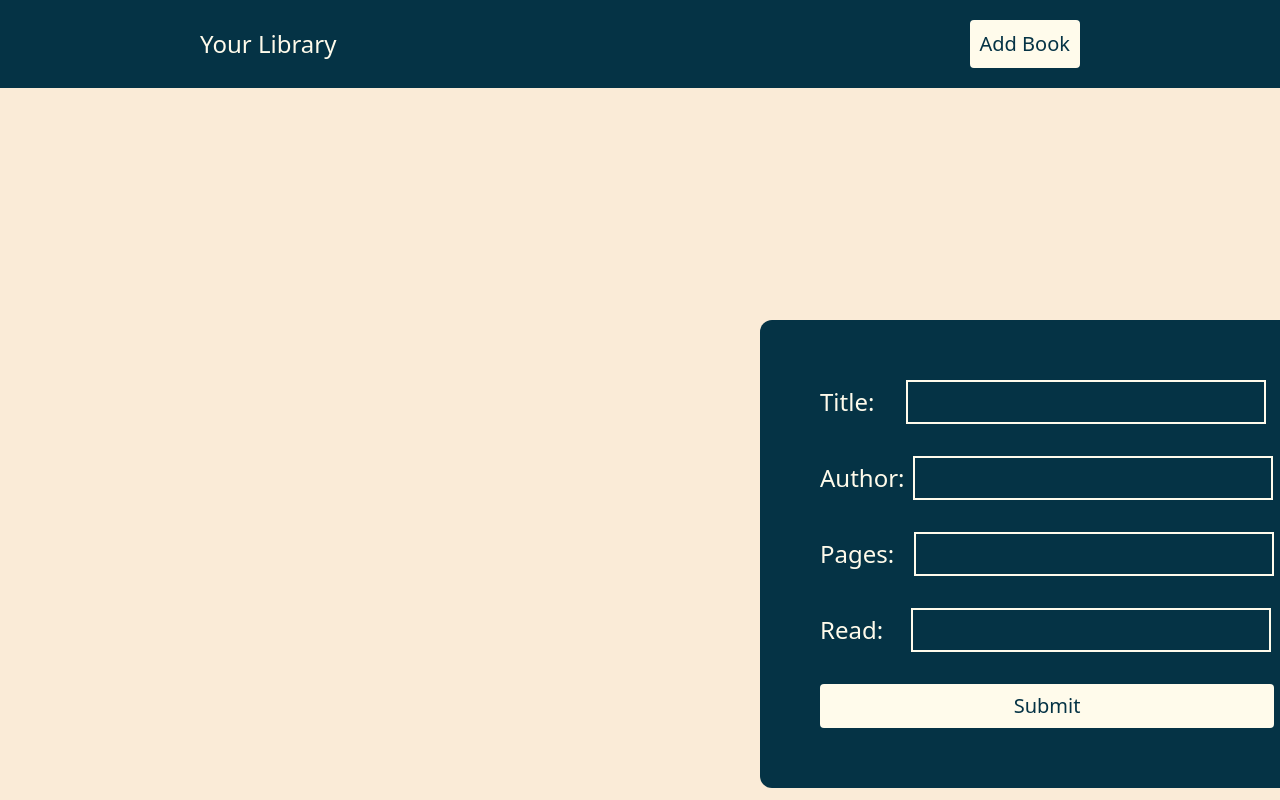
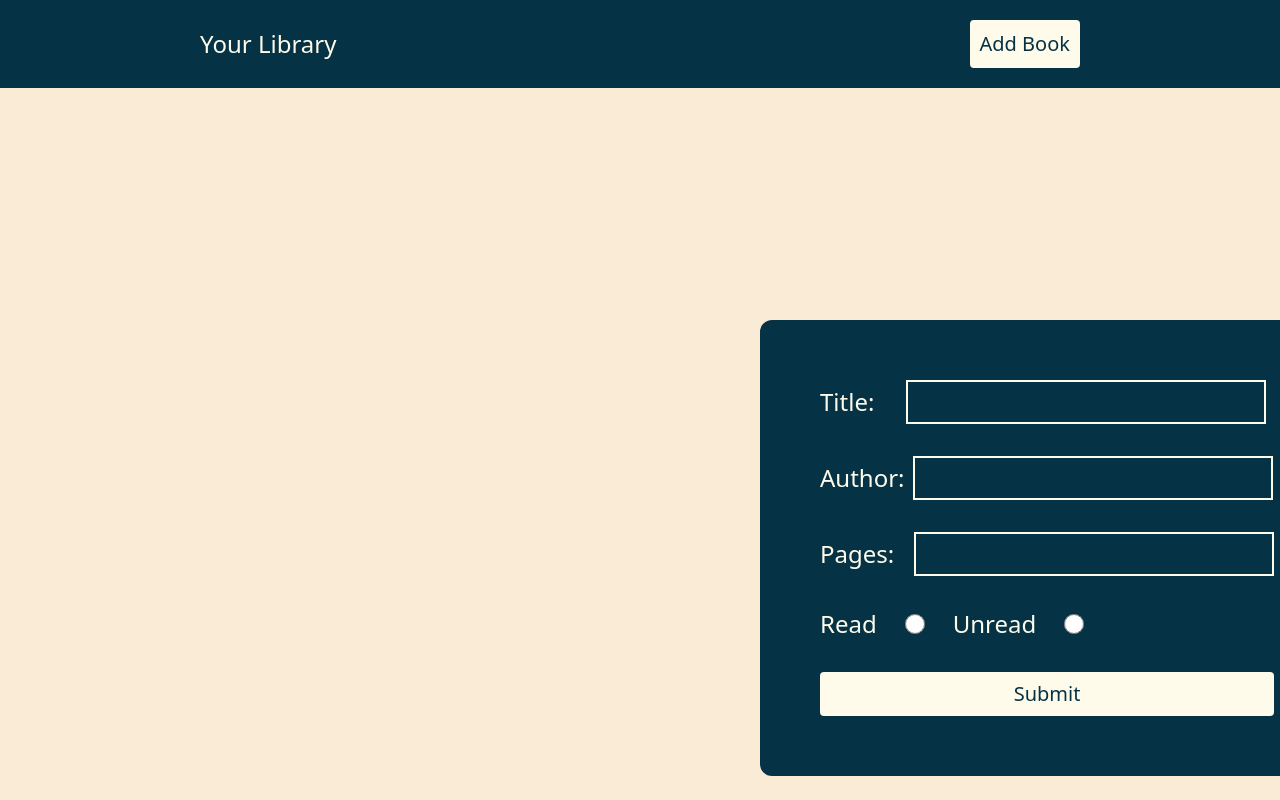
Before and after one commit to Yahska-0818/Library-React, a React (Vite) app: page / in a window 1280 px wide. Both pictures are taken after a click on the button "Add Book". Built offline with nearby package versions, Linux system fonts and the light colour scheme.

Commit message:
Added radio buttons for read status

```diff
--- a/src/App.jsx
+++ b/src/App.jsx
@@ -17,7 +17,7 @@ function App() {
       title: title,
       author: author,
       pages: pages,
-      read: read,
+      read: read === "read"? true : false,
       id: self.crypto.randomUUID()
     }
     setBooks(books.concat(book))
@@ -64,8 +64,12 @@ function App() {
             <p>Pages:</p> <Input value={pages} onChange={pagesOnChange}/>
           </div>
           <div className='flex gap-7 text-2xl items-center'>
-            <p>Read:</p> <Input value={read} onChange={readOnChange}></Input>
+            <label htmlFor="read">Read</label>
+            <input type="radio" id="read" name="readStatus" value="read" checked={read === "read"} onChange={readOnChange} required className='w-5 h-5'/>
+            <label htmlFor="notRead">Unread</label>
+            <input type="radio" id="unRead" name="readStatus" value="unRead" checked={read === "unRead"} onChange={readOnChange} required className='w-5 h-5'/>
           </div>
+
           <button type="submit" className='bg-amber-50 text-cyan-950 text-xl p-2 rounded hover:cursor-pointer hover:-translate-y-1 transition-transform ease-linear duration-200'>Submit</button>
         </form>
       </div>
```
